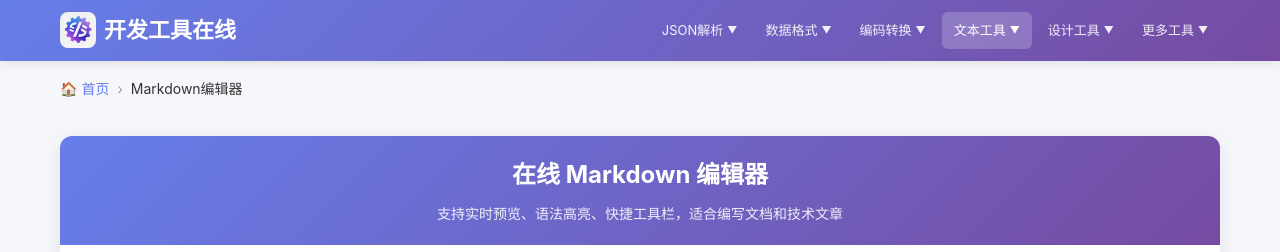
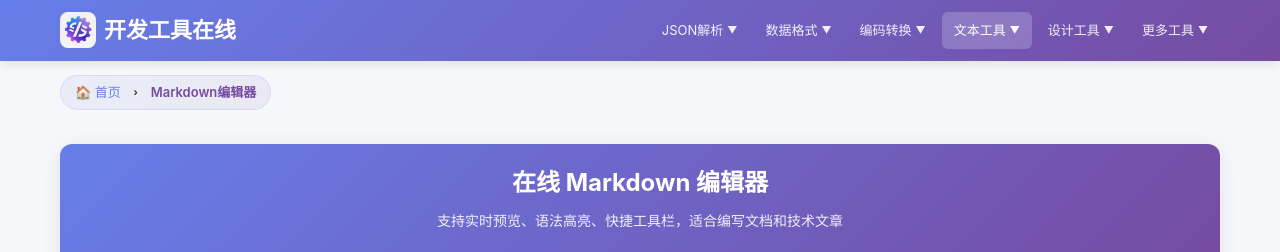
Before and after one commit to guozhe/game, a plain HTML site: page markdown.html in a window 1280 px wide. Shown: the top 252 px of the page. Drawn offline with Linux system fonts and the light colour scheme.

Commit message:
修改markdown页面

```diff
--- a/markdown.html
+++ b/markdown.html
@@ -168,32 +168,51 @@
 
         /* 面包屑导航 */
         .breadcrumb {
-            padding: 15px 0;
+            display: flex;
+            align-items: center;
+            flex-wrap: wrap;
+            gap: 4px;
+            padding: 14px 0;
+            font-size: 13px;
         }
 
         .breadcrumb-box {
             display: inline-flex;
             align-items: center;
-            gap: 8px;
-            font-size: 14px;
-            color: #666;
+            gap: 4px;
+            background: linear-gradient(135deg, rgba(102,126,234,0.08) 0%, rgba(118,75,162,0.08) 100%);
+            padding: 6px 14px;
+            border-radius: 20px;
+            border: 1px solid rgba(102,126,234,0.15);
         }
 
-        .breadcrumb-box a {
+        .breadcrumb a {
             color: #667eea;
             text-decoration: none;
+            font-weight: 500;
+            transition: all 0.2s ease;
         }
 
-        .breadcrumb-box a:hover {
-            text-decoration: underline;
+        .breadcrumb a:hover {
+            color: #764ba2;
+            text-decoration: none;
+            transform: translateX(2px);
         }
 
-        .breadcrumb-box .separator {
-            color: #999;
+        .breadcrumb .separator {
+            display: inline-flex;
+            align-items: center;
+            justify-content: center;
+            width: 18px;
+            height: 18px;
+            font-size: 10px;
+            font-weight: bold;
+            margin: 0 2px;
         }
 
-        .breadcrumb-box .current {
-            color: #333;
+        .breadcrumb .current {
+            color: #764ba2;
+            font-weight: 600;
         }
 
         /* 功能区 */
```
